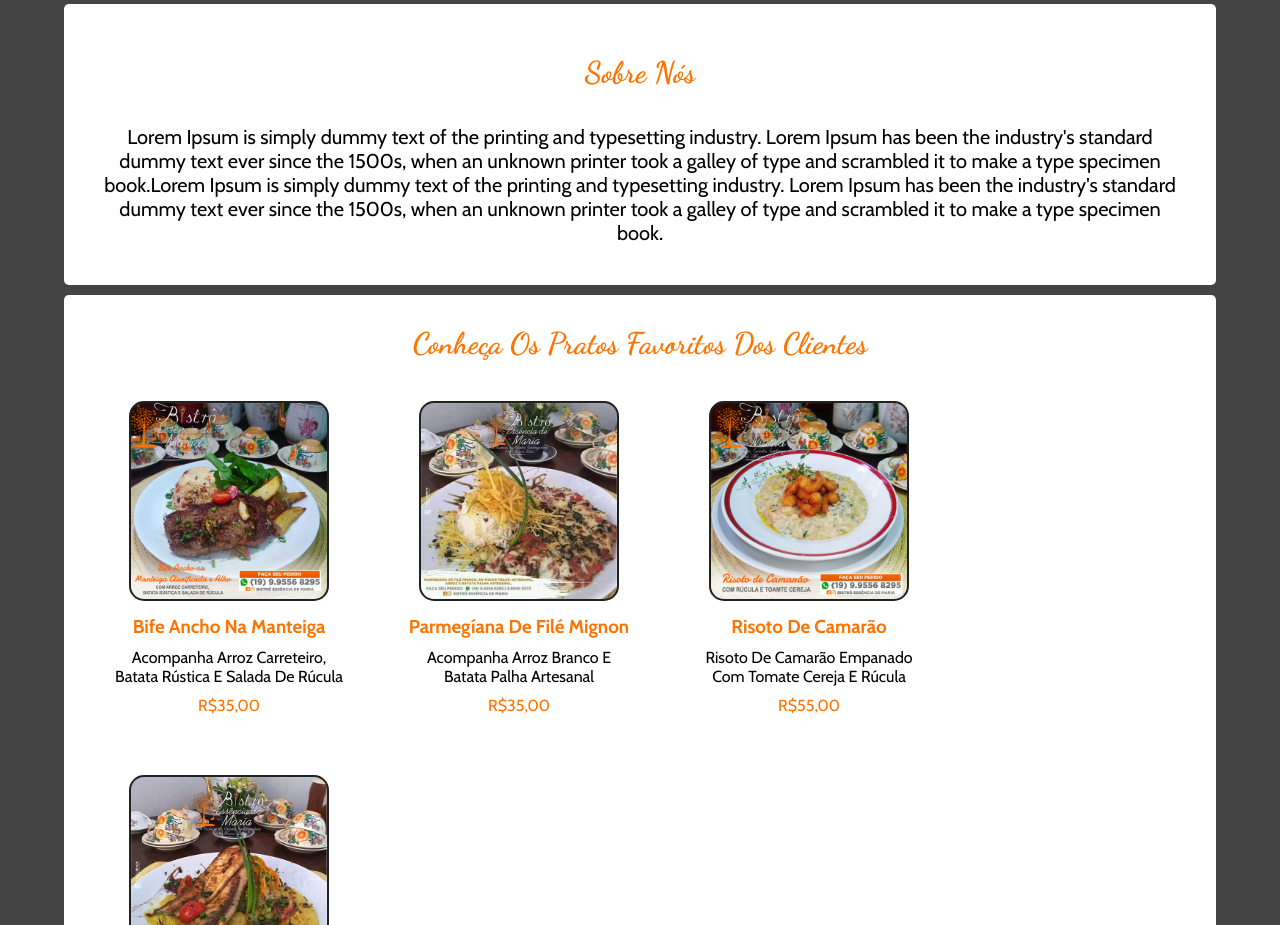
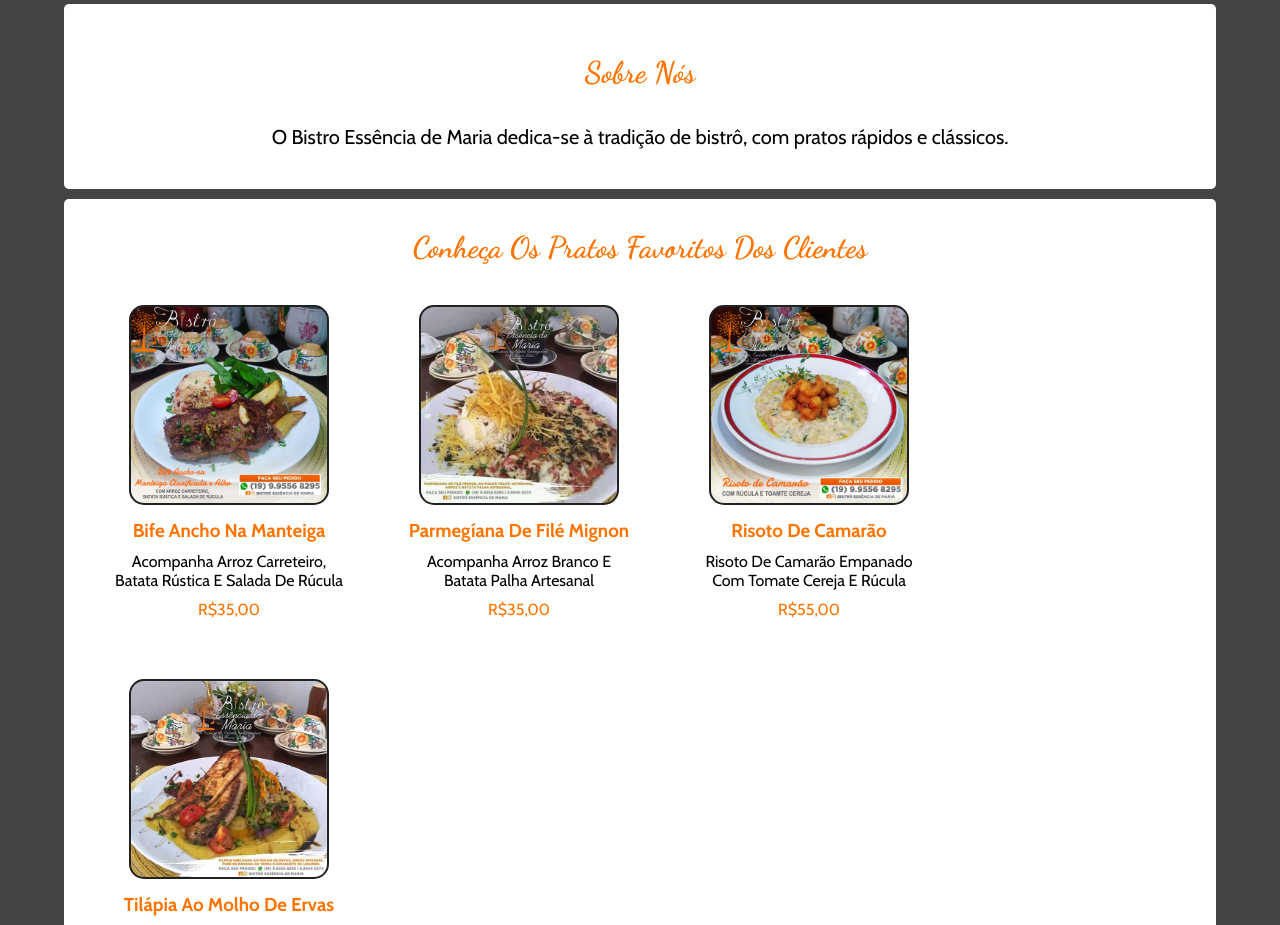
Before and after one commit to jobastico/bistroEcenssiaMaria, a plain HTML site: page index.html in a window 1280 px wide. Shown: the part 960-1885 px from the top of the page. Drawn offline with nearby package versions, Linux system fonts and the light colour scheme.

Commit message:
Criando texte para a session sobre

```diff
--- a/index.html
+++ b/index.html
@@ -49,7 +49,7 @@
         <div class="container sobre" id="sobre">
           <h2 class="titulo">Sobre Nós</h2>
           <p class="content-sobre">
-            Lorem Ipsum is simply dummy text of the printing and typesetting industry. Lorem Ipsum has been the industry's standard dummy text ever since the 1500s, when an unknown printer took a galley of type and scrambled it to make a type specimen book.Lorem Ipsum is simply dummy text of the printing and typesetting industry. Lorem Ipsum has been the industry's standard dummy text ever since the 1500s, when an unknown printer took a galley of type and scrambled it to make a type specimen book.
+            O Bistro Essência de Maria dedica-se à tradição de bistrô, com pratos rápidos e clássicos.
           </p>
         </div>
       </section>
```
